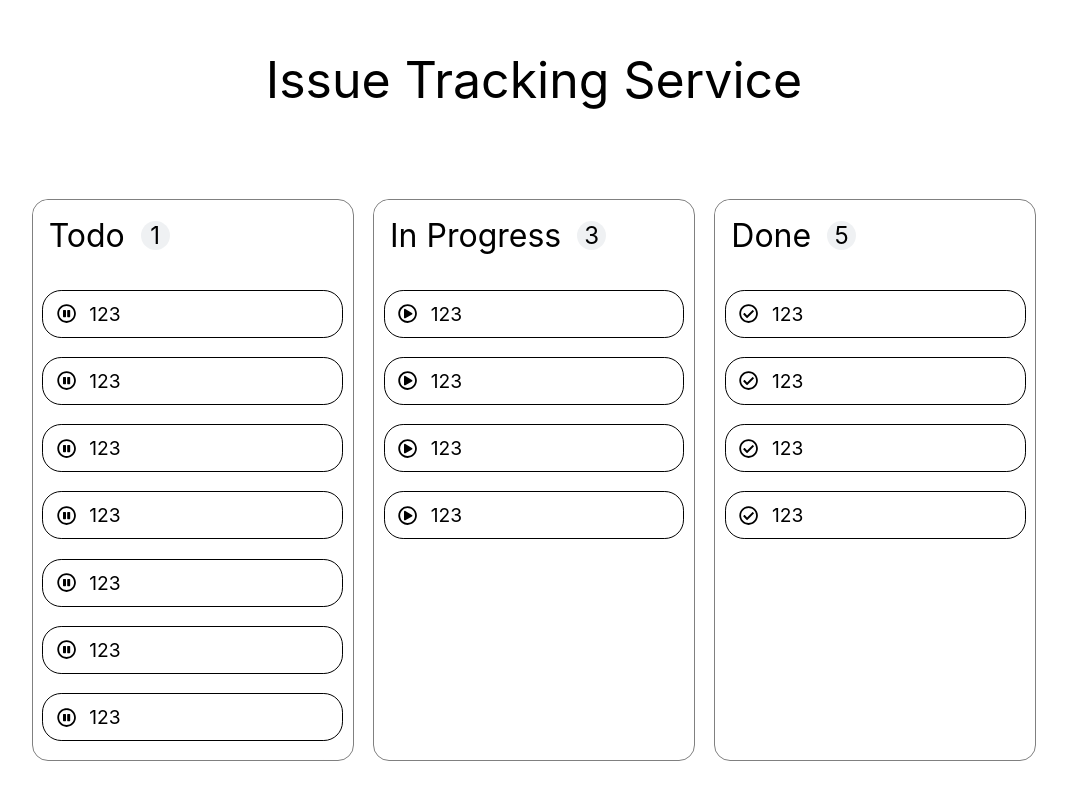
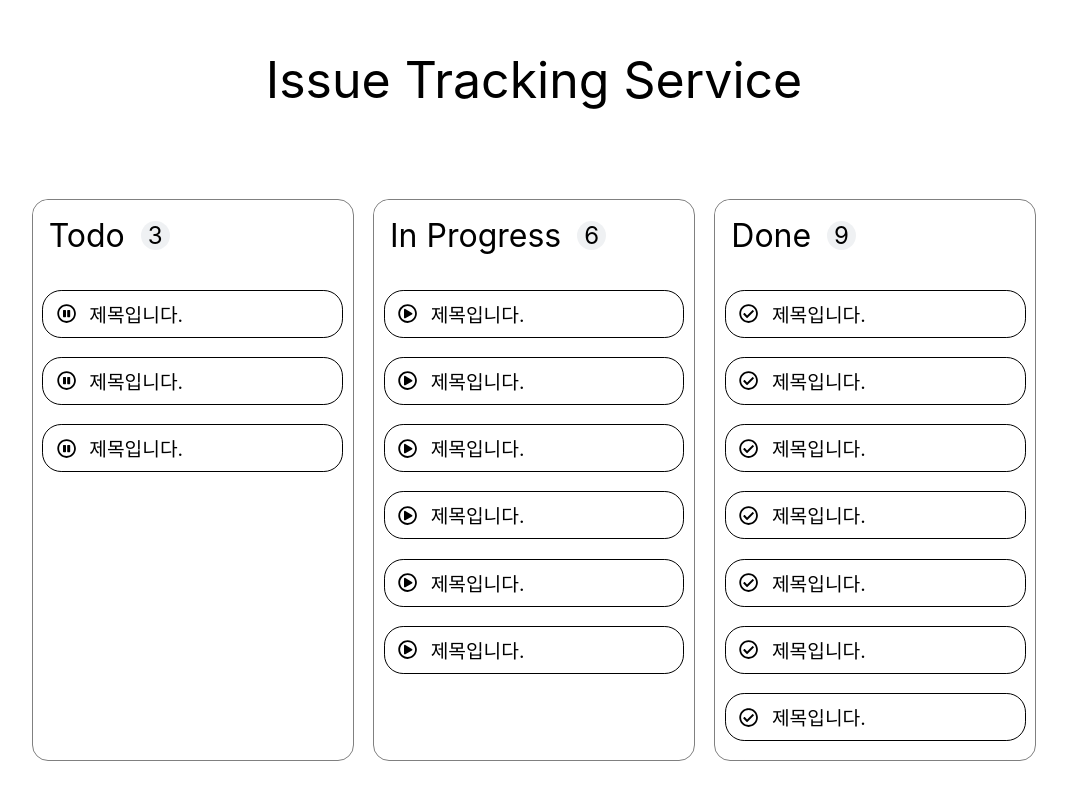
Before and after one commit to RyuJiChang/pre-onboarding-8th-week2, a React (Create React App) app: page / in a window 1280 px wide. Shown: the whole page, without its empty margins (106-1173 px from the left). Built offline with nearby package versions, Linux system fonts and the light colour scheme.

Commit message:
feat: 더미데이터 생성 및 mapping 확인

```diff
--- a/src/App.js
+++ b/src/App.js
@@ -13,6 +13,161 @@
 } from './App.styles';
 
 function App() {
+  let data = {
+    todoArr: [
+      {
+        id: 1,
+        title: '제목입니다.',
+        contents: '할일 내용에 맞게 뭔가 좀 긴 내용이 들어가게 작성',
+        expiryDate: '입력규칙대로넣기',
+        listState: 'done',
+        manager: '류지창(이미지도 있으면 좋고)',
+      },
+      {
+        id: 1,
+        title: '제목입니다.',
+        contents: '할일 내용에 맞게 뭔가 좀 긴 내용이 들어가게 작성',
+        expiryDate: '입력규칙대로넣기',
+        listState: 'done',
+        manager: '류지창(이미지도 있으면 좋고)',
+      },
+      {
+        id: 1,
+        title: '제목입니다.',
+        contents: '할일 내용에 맞게 뭔가 좀 긴 내용이 들어가게 작성',
+        expiryDate: '입력규칙대로넣기',
+        listState: 'done',
+        manager: '류지창(이미지도 있으면 좋고)',
+      },
+    ],
+    inProgressArr: [
+      {
+        id: 1,
+        title: '제목입니다.',
+        contents: '할일 내용에 맞게 뭔가 좀 긴 내용이 들어가게 작성',
+        expiryDate: '입력규칙대로넣기',
+        listState: 'done',
+        manager: '류지창(이미지도 있으면 좋고)',
+      },
+      {
+        id: 1,
+        title: '제목입니다.',
+        contents: '할일 내용에 맞게 뭔가 좀 긴 내용이 들어가게 작성',
+        expiryDate: '입력규칙대로넣기',
+        listState: 'done',
+        manager: '류지창(이미지도 있으면 좋고)',
+      },
+      {
+        id: 1,
+        title: '제목입니다.',
+        contents: '할일 내용에 맞게 뭔가 좀 긴 내용이 들어가게 작성',
+        expiryDate: '입력규칙대로넣기',
+        listState: 'done',
+        manager: '류지창(이미지도 있으면 좋고)',
+      },
+
+      {
+        id: 1,
+        title: '제목입니다.',
+        contents: '할일 내용에 맞게 뭔가 좀 긴 내용이 들어가게 작성',
+        expiryDate: '입력규칙대로넣기',
+        listState: 'done',
+        manager: '류지창(이미지도 있으면 좋고)',
+      },
+      {
+        id: 1,
+        title: '제목입니다.',
+        contents: '할일 내용에 맞게 뭔가 좀 긴 내용이 들어가게 작성',
+        expiryDate: '입력규칙대로넣기',
+        listState: 'done',
+        manager: '류지창(이미지도 있으면 좋고)',
+      },
+      {
+        id: 1,
+        title: '제목입니다.',
+        contents: '할일 내용에 맞게 뭔가 좀 긴 내용이 들어가게 작성',
+        expiryDate: '입력규칙대로넣기',
+        listState: 'done',
+        manager: '류지창(이미지도 있으면 좋고)',
+      },
+    ],
+    doneArr: [
+      {
+        id: 1,
+        title: '제목입니다.',
+        contents: '할일 내용에 맞게 뭔가 좀 긴 내용이 들어가게 작성',
+        expiryDate: '입력규칙대로넣기',
+        listState: 'done',
+        manager: '류지창(이미지도 있으면 좋고)',
+      },
+      {
+        id: 1,
+        title: '제목입니다.',
+        contents: '할일 내용에 맞게 뭔가 좀 긴 내용이 들어가게 작성',
+        expiryDate: '입력규칙대로넣기',
+        listState: 'done',
+        manager: '류지창(이미지도 있으면 좋고)',
+      },
+      {
+        id: 1,
+        title: '제목입니다.',
+        contents: '할일 내용에 맞게 뭔가 좀 긴 내용이 들어가게 작성',
+        expiryDate: '입력규칙대로넣기',
+        listState: 'done',
+        manager: '류지창(이미지도 있으면 좋고)',
+      },
+
+      {
+        id: 1,
+        title: '제목입니다.',
+        contents: '할일 내용에 맞게 뭔가 좀 긴 내용이 들어가게 작성',
+        expiryDate: '입력규칙대로넣기',
+        listState: 'done',
+        manager: '류지창(이미지도 있으면 좋고)',
+      },
+      {
+        id: 1,
+        title: '제목입니다.',
+        contents: '할일 내용에 맞게 뭔가 좀 긴 내용이 들어가게 작성',
+        expiryDate: '입력규칙대로넣기',
+        listState: 'done',
+        manager: '류지창(이미지도 있으면 좋고)',
+      },
+      {
+        id: 1,
+        title: '제목입니다.',
+        contents: '할일 내용에 맞게 뭔가 좀 긴 내용이 들어가게 작성',
+        expiryDate: '입력규칙대로넣기',
+        listState: 'done',
+        manager: '류지창(이미지도 있으면 좋고)',
+      },
+
+      {
+        id: 1,
+        title: '제목입니다.',
+        contents: '할일 내용에 맞게 뭔가 좀 긴 내용이 들어가게 작성',
+        expiryDate: '입력규칙대로넣기',
+        listState: 'done',
+        manager: '류지창(이미지도 있으면 좋고)',
+      },
+      {
+        id: 1,
+        title: '제목입니다.',
+        contents: '할일 내용에 맞게 뭔가 좀 긴 내용이 들어가게 작성',
+        expiryDate: '입력규칙대로넣기',
+        listState: 'done',
+        manager: '류지창(이미지도 있으면 좋고)',
+      },
+      {
+        id: 1,
+        title: '제목입니다.',
+        contents: '할일 내용에 맞게 뭔가 좀 긴 내용이 들어가게 작성',
+        expiryDate: '입력규칙대로넣기',
+        listState: 'done',
+        manager: '류지창(이미지도 있으면 좋고)',
+      },
+    ],
+  };
   return (
     <MainContainer>
       <Header>Issue Tracking Service</Header>
@@ -20,101 +175,49 @@
         <BoxContainer>
           <ContainerHeader>
             <ContainerTitle>Todo</ContainerTitle>
-            <ContainerListNumber>1</ContainerListNumber>
+            <ContainerListNumber>{data.todoArr.length}</ContainerListNumber>
           </ContainerHeader>
           <ListContainer>
-            <List>
-              <FaRegPauseCircle className="logo" />
-              123
-            </List>{' '}
-            <List>
-              <FaRegPauseCircle className="logo" />
-              123
-            </List>{' '}
-            <List>
-              <FaRegPauseCircle className="logo" />
-              123
-            </List>{' '}
-            <List>
-              <FaRegPauseCircle className="logo" />
-              123
-            </List>{' '}
-            <List>
-              <FaRegPauseCircle className="logo" />
-              123
-            </List>{' '}
-            <List>
-              <FaRegPauseCircle className="logo" />
-              123
-            </List>{' '}
-            <List>
-              <FaRegPauseCircle className="logo" />
-              123
-            </List>{' '}
-            <List>
-              <FaRegPauseCircle className="logo" />
-              123
-            </List>{' '}
-            <List>
-              <FaRegPauseCircle className="logo" />
-              123
-            </List>{' '}
-            <List>
-              <FaRegPauseCircle className="logo" />
-              123
-            </List>{' '}
-            <List>
-              <FaRegPauseCircle className="logo" />
-              123
-            </List>{' '}
-            <List>
-              <FaRegPauseCircle className="logo" />
-              123
-            </List>{' '}
-            <List>
-              <FaRegPauseCircle className="logo" />
-              123
-            </List>
+            {data.todoArr.map(el => {
+              return (
+                <List key={el.id}>
+                  <FaRegPauseCircle className="logo" />
+                  {el.title}
+                </List>
+              );
+            })}
           </ListContainer>
         </BoxContainer>
         <BoxContainer>
           <ContainerHeader>
             <ContainerTitle>In Progress</ContainerTitle>
-            <ContainerListNumber>3</ContainerListNumber>
+            <ContainerListNumber>{data.inProgressArr.length}</ContainerListNumber>
           </ContainerHeader>
           <ListContainer>
-            <List>
-              <FaRegPlayCircle className="logo" /> 123
-            </List>
-            <List>
-              <FaRegPlayCircle className="logo" /> 123
-            </List>
-            <List>
-              <FaRegPlayCircle className="logo" /> 123
-            </List>
-            <List>
-              <FaRegPlayCircle className="logo" /> 123
-            </List>
+            {data.inProgressArr.map(el => {
+              return (
+                <List key={el.id}>
+                  <FaRegPlayCircle className="logo" />
+                  {el.title}
+                </List>
+              );
+            })}
           </ListContainer>
         </BoxContainer>
         <BoxContainer>
           <ContainerHeader>
             <ContainerTitle>Done</ContainerTitle>
-            <ContainerListNumber>5</ContainerListNumber>
+            <ContainerListNumber>{data.doneArr.length}</ContainerListNumber>
           </ContainerHeader>
           <ListContainer>
-            <List>
-              <FaRegCheckCircle className="logo" /> 123
-            </List>
-            <List>
-              <FaRegCheckCircle className="logo" /> 123
-            </List>
-            <List>
-              <FaRegCheckCircle className="logo" /> 123
-            </List>
-            <List>
-              <FaRegCheckCircle className="logo" /> 123
-            </List>
+            {data.doneArr.map(el => {
+              return (
+                <List key={el.id}>
+                  <FaRegCheckCircle className="logo" />
+                  {el.title}
+                </List>
+              );
+            })}
           </ListContainer>
         </BoxContainer>
       </BoxContainerWrapper>
```
